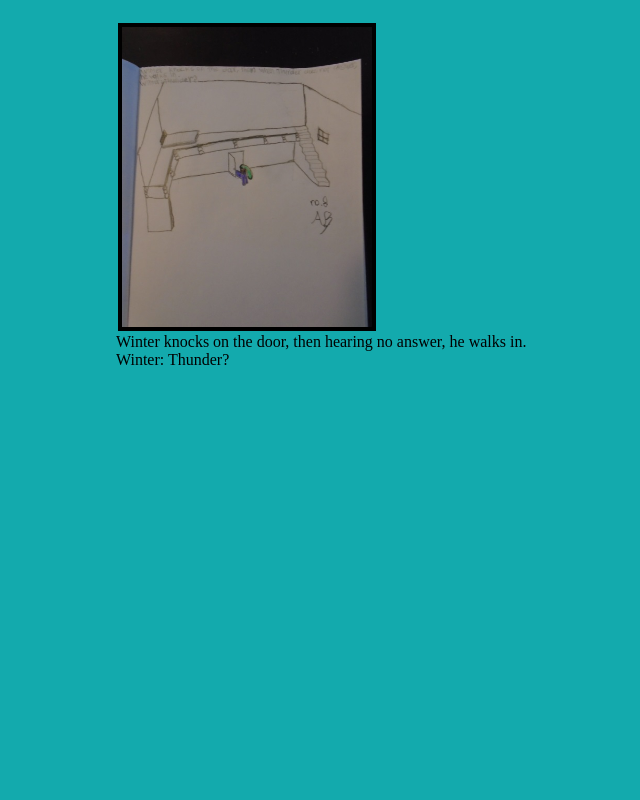
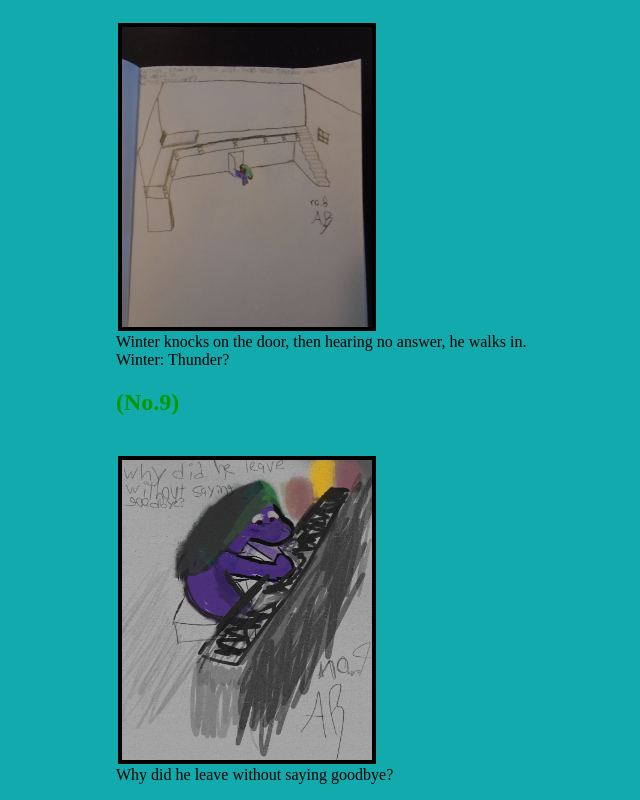
Before and after one commit to beckadamtheinventor/TLoWD, a plain HTML site: page docs/comic.html in a window 1280 px wide. Shown: the part 3398-4198 px from the top of the page, without its empty margins (86-726 px from the left). Before the commit the page ends 3783 px from the top, so only its background shows below. Drawn offline with Linux system fonts and the light colour scheme.

Commit message:
add no.9

```diff
--- a/docs/comic.html
+++ b/docs/comic.html
@@ -70,4 +70,9 @@ Winter: I wonder how Thunder's doing today?
 Winter knocks on the door, then hearing no answer, he walks in.<br>
 Winter: Thunder?
 </p>
+<p>
+<h2>(No.9)</h2><br>
+<a href="no9.jpg"><img src="no9.jpg" height=300 width=250></a><br>
+Why did he leave without saying goodbye?
+</p>
 </body></html>
```
Also changed, not shown: docs/no9.jpg (added), url.txt (added).
